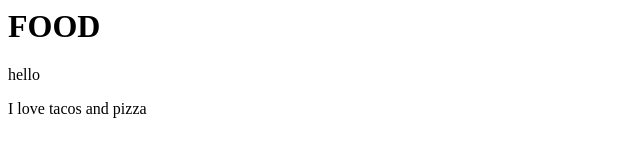
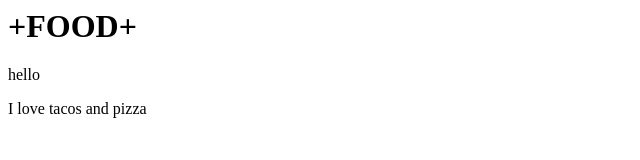
Before and after one commit to kpchahal/project, a plain HTML site: page index.html in a window 1280 px wide. Shown: the whole page, without its empty margins (0-640 px from the left). Drawn offline with Linux system fonts and the light colour scheme.

Commit message:
added +s in the h1 header

```diff
--- a/index.html
+++ b/index.html
@@ -1,7 +1,7 @@
 <html>
 <title>This is my website haha
 </title>
-<h1>FOOD</h1>
+<h1>+FOOD+</h1>
   <p>hello</p>
 <p>I love tacos and pizza</p>
 </html>
```
